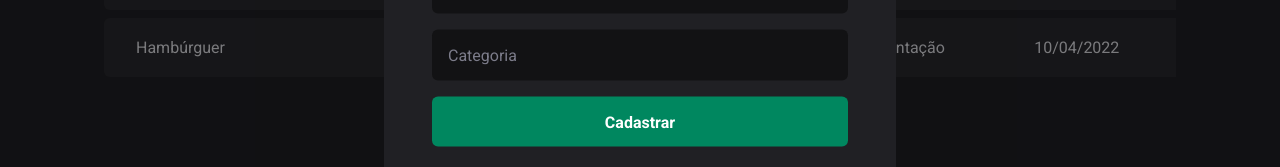
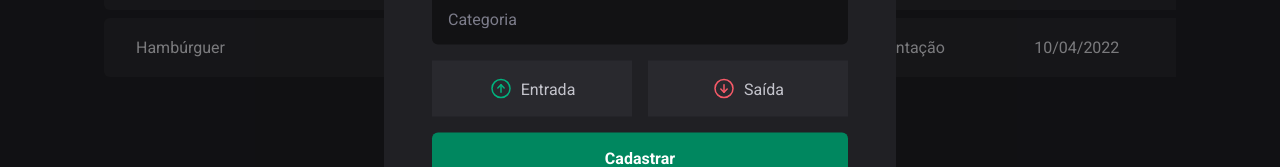
Before and after one commit to jemluz/dt-money, a React (Vite) app: page / in a window 1280 px wide. Both pictures are taken after a click on the button "Nova Transação". Shown: the part 409-576 px from the top of the page. Built offline with nearby package versions, Linux system fonts and the light colour scheme.

Commit message:
Estrutura visual - Botões de entrada e saída

```diff
--- a/src/components/NewTransactionModal/index.tsx
+++ b/src/components/NewTransactionModal/index.tsx
@@ -1,6 +1,6 @@
 import * as Dialog from "@radix-ui/react-dialog";
-import { CloseButton, Content, Overlay } from "./styles";
-import { X } from "phosphor-react";
+import { CloseButton, Content, Overlay, TransactionType, TransactionTypeButton } from "./styles";
+import { ArrowCircleDown, ArrowCircleUp, X } from "phosphor-react";
 
 export function NewTransactionModal() {
   return (
@@ -19,6 +19,17 @@
           <input type="number" placeholder="Preço" required />
           <input type="text" placeholder="Categoria" required />
 
+          <TransactionType>
+            <TransactionTypeButton variant="income">
+              <ArrowCircleUp size={24} />
+              Entrada
+            </TransactionTypeButton>
+            <TransactionTypeButton variant="outcome">
+              <ArrowCircleDown size={24} />
+              Saída
+            </TransactionTypeButton>
+          </TransactionType>
+
           <button type="submit">
             Cadastrar
           </button>
--- a/src/components/NewTransactionModal/styles.ts
+++ b/src/components/NewTransactionModal/styles.ts
@@ -68,3 +68,31 @@
   cursor: pointer;
   color: ${props => props.theme["gray-500"]};
 `;
+
+interface TransactionTypeButtonProps {
+  variant: 'income' | 'outcome';
+}
+
+export const TransactionType = styled.div`
+  display: grid;
+  grid-template-columns: repeat(2, 1fr);
+  gap: 1rem;
+  margin-top: 0%.5rem;
+`;
+
+export const TransactionTypeButton = styled.button<TransactionTypeButtonProps>`
+  background: ${props => props.theme["gray-700"]};
+  padding: 1rem;
+  display: flex;
+  align-items: center;
+  justify-content: center;
+  gap: 0.5rem;
+  border-radius: 6x;
+  cursor: pointer;
+  border: 0;
+  color: ${props => props.theme["gray-300"]};
+
+  svg {
+    color: ${props => props.variant === 'income' ? props.theme["green-300"] : props.theme["red-300"]};
+  }
+`
```
